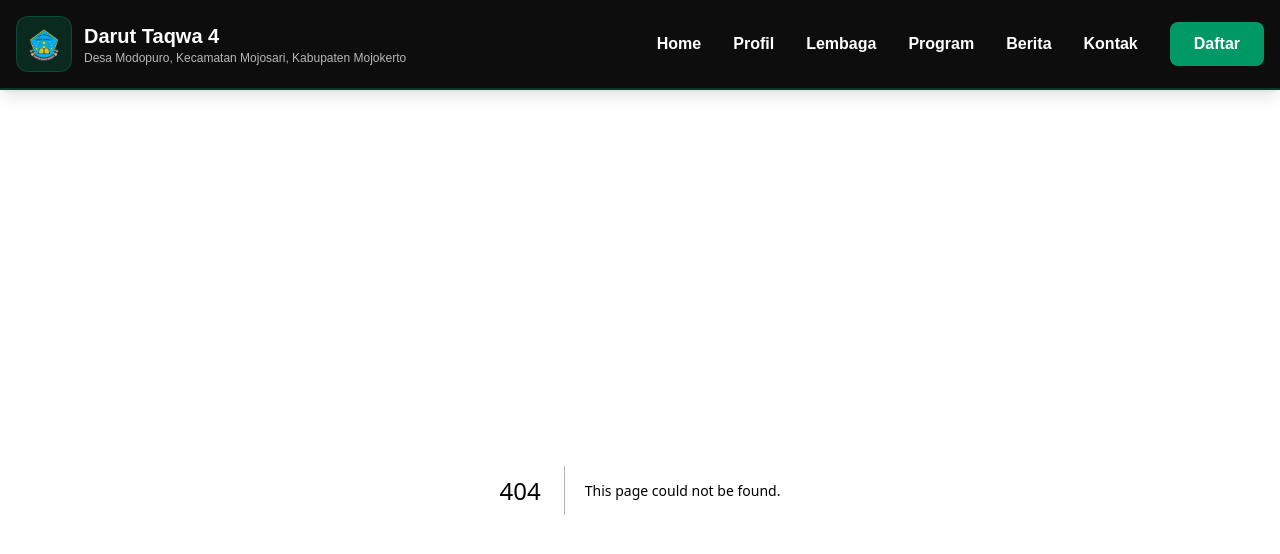
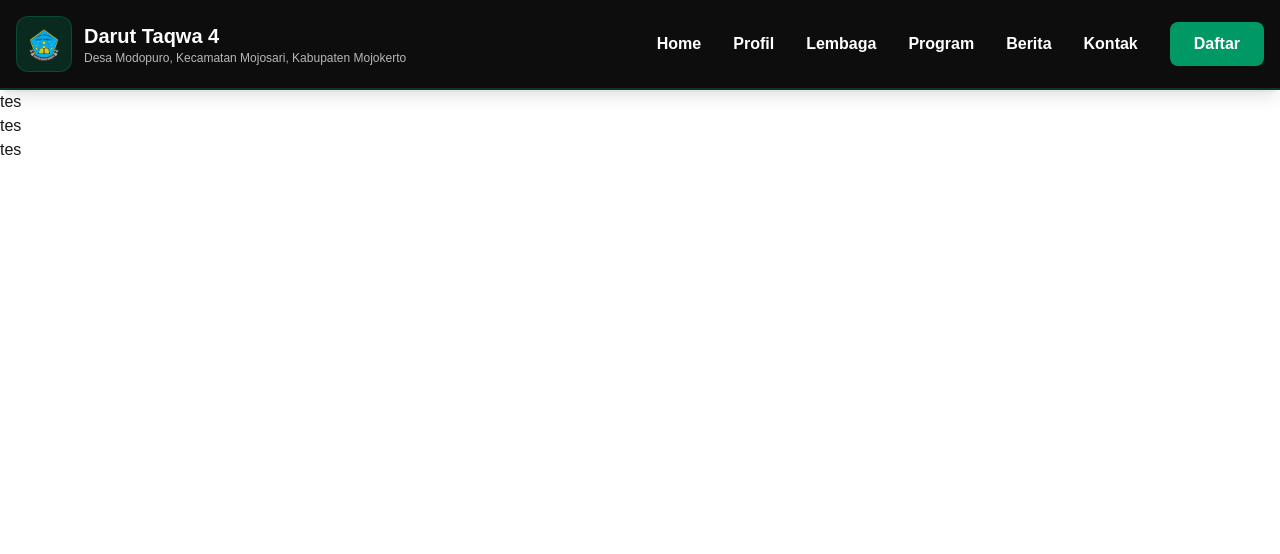
Before and after one commit to mikor-gdr/dartaq4, a Next.js app: page /berita in a window 1280 px wide. Before the commit this address had no page. Shown: the top 554 px of the page. Built offline with nearby package versions, Linux system fonts and the light colour scheme.

Commit message:
tambah berita

```diff
--- /dev/null
+++ b/app/berita/page.tsx
@@ -0,0 +1,12 @@
+"use client";
+function daftar() {
+  return (
+    <div>
+      <h2>tes</h2>
+      <h2>tes</h2>
+      <h2>tes</h2>
+    </div>
+  );
+}
+
+export default daftar;
```
